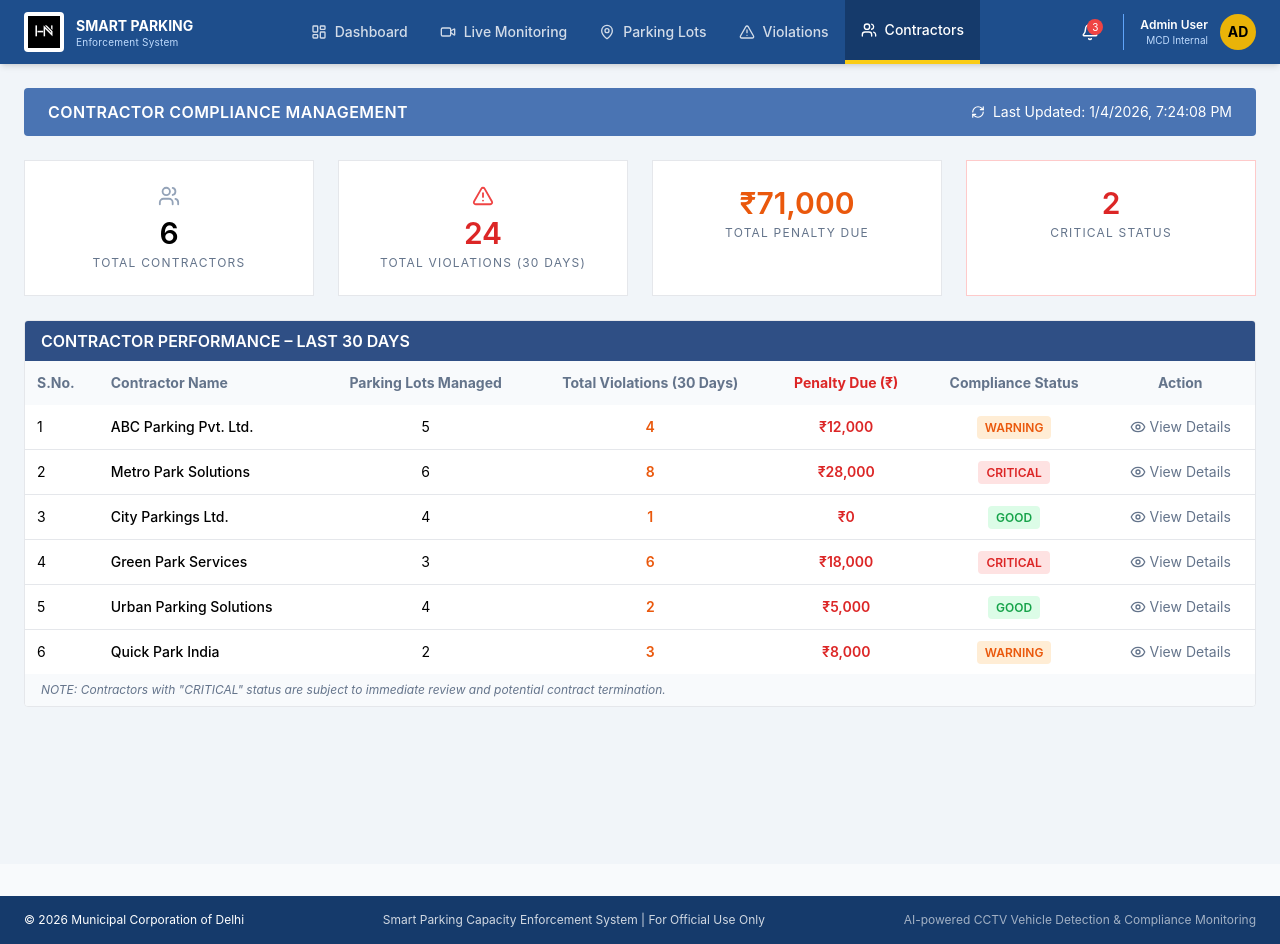
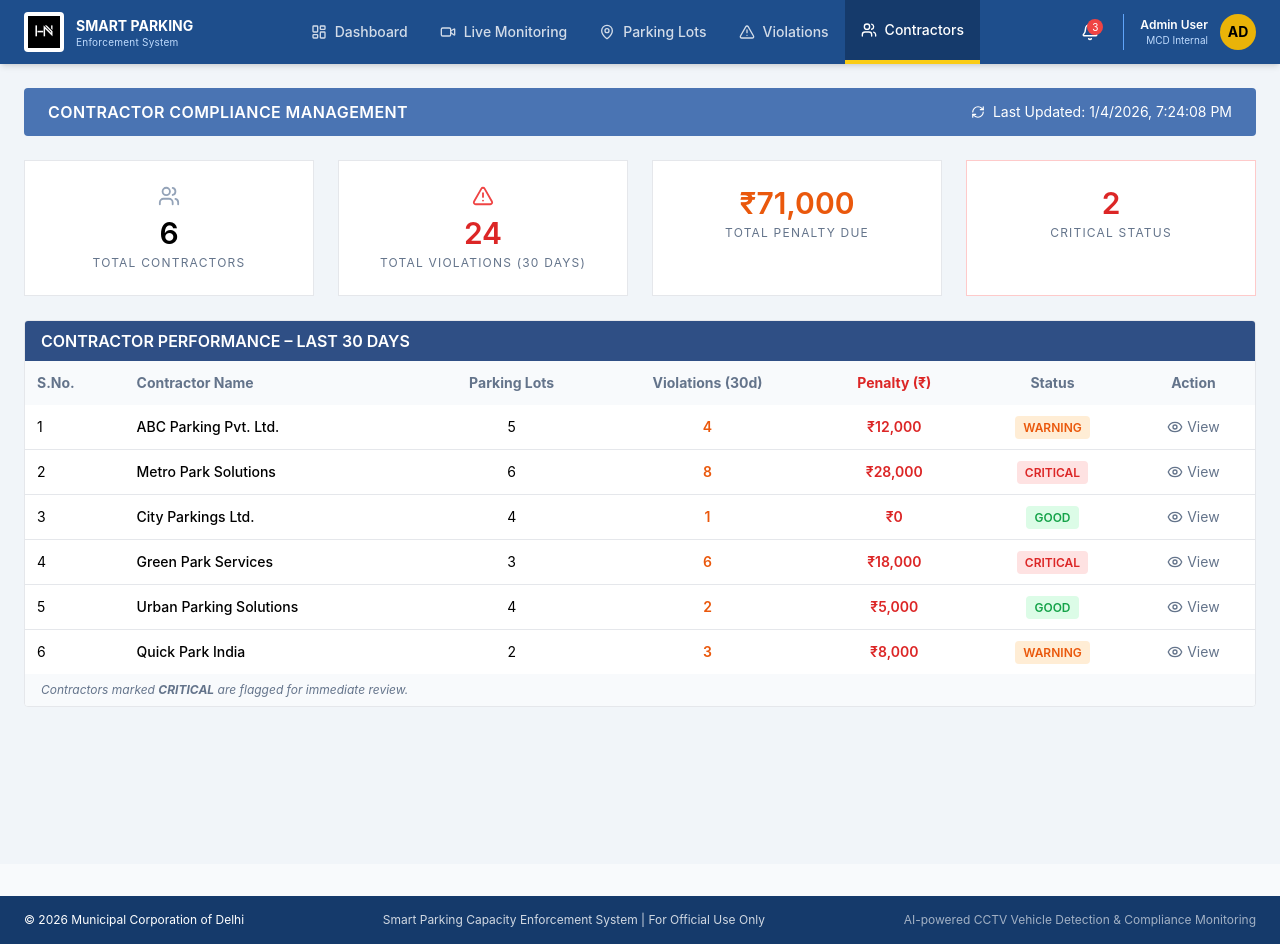
Before and after one commit to Mayankjha12/SmartParking, a React (Create React App) app: page / in a window 1280 px wide. Both pictures are taken after a click on the button "Contractors". Built offline with nearby package versions, Linux system fonts and the light colour scheme; the HTML template or start-up script is replaced by a standard one.

Commit message:
Update Contractors.jsx

```diff
--- a/src/pages/Contractors.jsx
+++ b/src/pages/Contractors.jsx
@@ -34,36 +34,33 @@ const Contractors = () => {
           };
         })
       );
-
       setLastUpdated(new Date().toLocaleString());
     }, 8000);
 
     return () => clearInterval(interval);
   }, []);
 
-  /* 📊 AGGREGATES */
   const totalContractors = cData.length;
   const totalViolations = cData.reduce((sum, c) => sum + c.v30, 0);
   const totalPenalty = cData.reduce((sum, c) => sum + c.penalty, 0);
-  const criticalCount = cData.filter(
-    (c) => c.status === "CRITICAL"
-  ).length;
+  const criticalCount = cData.filter((c) => c.status === "CRITICAL").length;
 
   return (
-    <div className="bg-slate-100 min-h-screen p-6 space-y-6">
+    <div className="bg-slate-100 min-h-screen p-4 md:p-6 space-y-6">
+
       {/* HEADER */}
-      <div className="bg-[#4a74b3] text-white px-6 py-3 flex justify-between items-center rounded">
-        <h2 className="font-semibold tracking-wide">
+      <div className="bg-[#4a74b3] text-white px-4 md:px-6 py-3 flex flex-col md:flex-row justify-between items-start md:items-center gap-2 rounded">
+        <h2 className="font-semibold tracking-wide text-sm md:text-base">
           CONTRACTOR COMPLIANCE MANAGEMENT
         </h2>
-        <div className="flex items-center gap-2 text-sm">
+        <div className="flex items-center gap-2 text-xs md:text-sm">
           <RefreshCw size={14} />
           Last Updated: {lastUpdated}
         </div>
       </div>
 
       {/* STATS */}
-      <div className="grid grid-cols-1 md:grid-cols-4 gap-6">
+      <div className="grid grid-cols-1 sm:grid-cols-2 lg:grid-cols-4 gap-6">
         <div className="bg-white border p-6 text-center">
           <Users className="mx-auto text-slate-400 mb-2" size={22} />
           <p className="text-3xl font-semibold">{totalContractors}</p>
@@ -107,17 +104,17 @@ const Contractors = () => {
           CONTRACTOR PERFORMANCE – LAST 30 DAYS
         </div>
 
-        <table className="w-full text-sm">
+        {/* MOBILE SAFE SCROLL */}
+        <div className="overflow-x-auto">
+          <table className="min-w-[1100px] w-full text-sm">
             <thead className="bg-slate-50 text-slate-500">
               <tr>
                 <th className="p-3 text-left">S.No.</th>
                 <th className="p-3 text-left">Contractor Name</th>
-              <th className="p-3 text-center">Parking Lots Managed</th>
-              <th className="p-3 text-center">Total Violations (30 Days)</th>
-              <th className="p-3 text-center text-red-600">
-                Penalty Due (₹)
-              </th>
-              <th className="p-3 text-center">Compliance Status</th>
+                <th className="p-3 text-center">Parking Lots</th>
+                <th className="p-3 text-center">Violations (30d)</th>
+                <th className="p-3 text-center text-red-600">Penalty (₹)</th>
+                <th className="p-3 text-center">Status</th>
                 <th className="p-3 text-center">Action</th>
               </tr>
             </thead>
@@ -148,21 +145,20 @@ const Contractors = () => {
                     </span>
                   </td>
                   <td className="p-3 text-center">
-                  <button className="flex items-center gap-1 mx-auto text-slate-500 hover:text-blue-600 text-sm">
-                    <Eye size={16} /> View Details
+                    <button className="flex items-center gap-1 mx-auto text-slate-500 hover:text-blue-600">
+                      <Eye size={16} /> View
                     </button>
                   </td>
                 </tr>
               ))}
             </tbody>
           </table>
+        </div>
 
         <div className="px-4 py-2 bg-slate-50 text-xs text-slate-500 italic">
-          NOTE: Contractors with "CRITICAL" status are subject to immediate
-          review and potential contract termination.
+          Contractors marked <b>CRITICAL</b> are flagged for immediate review.
         </div>
       </div>
-
     </div>
   );
 };
```
Lines whose indentation alone changed are shown as unchanged.
